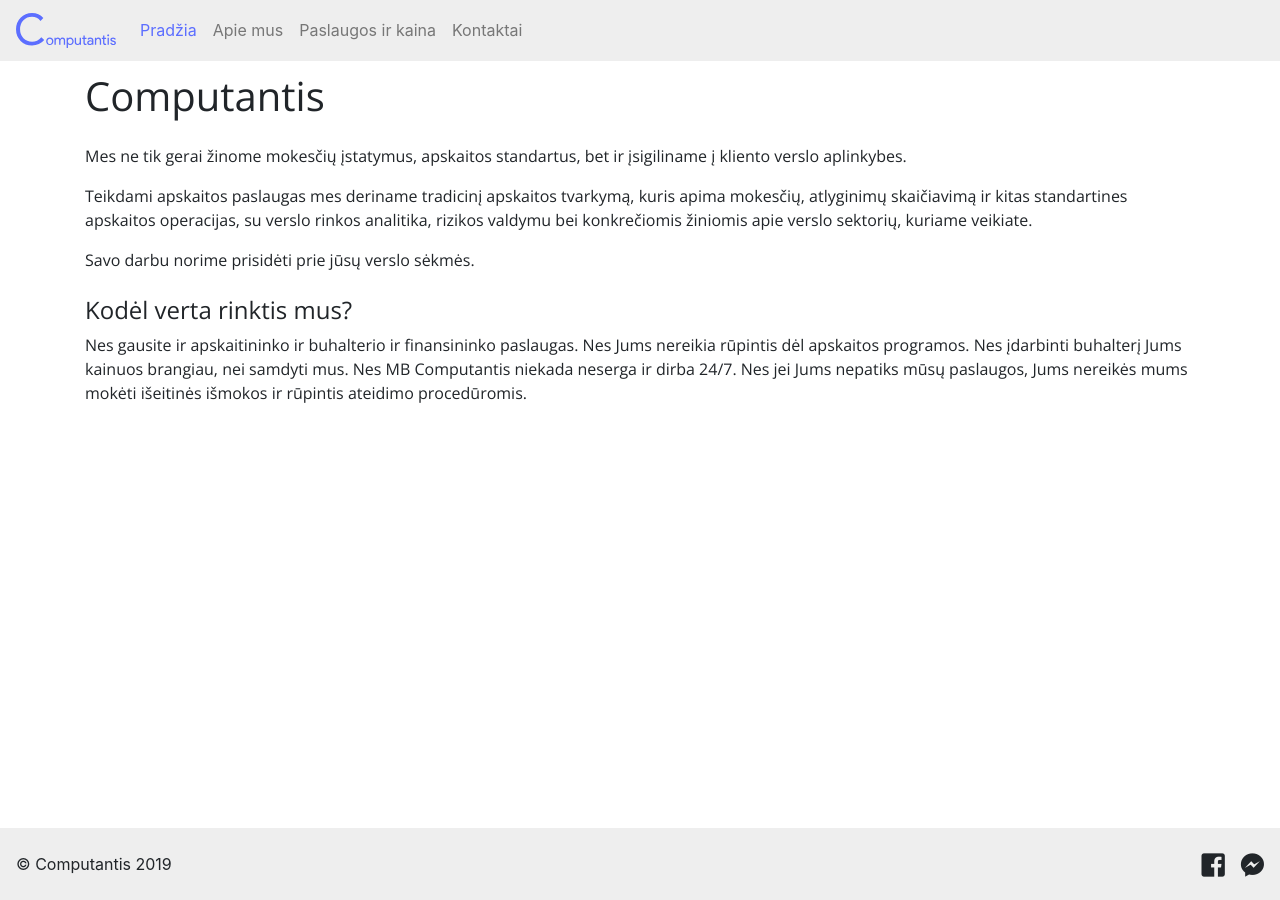
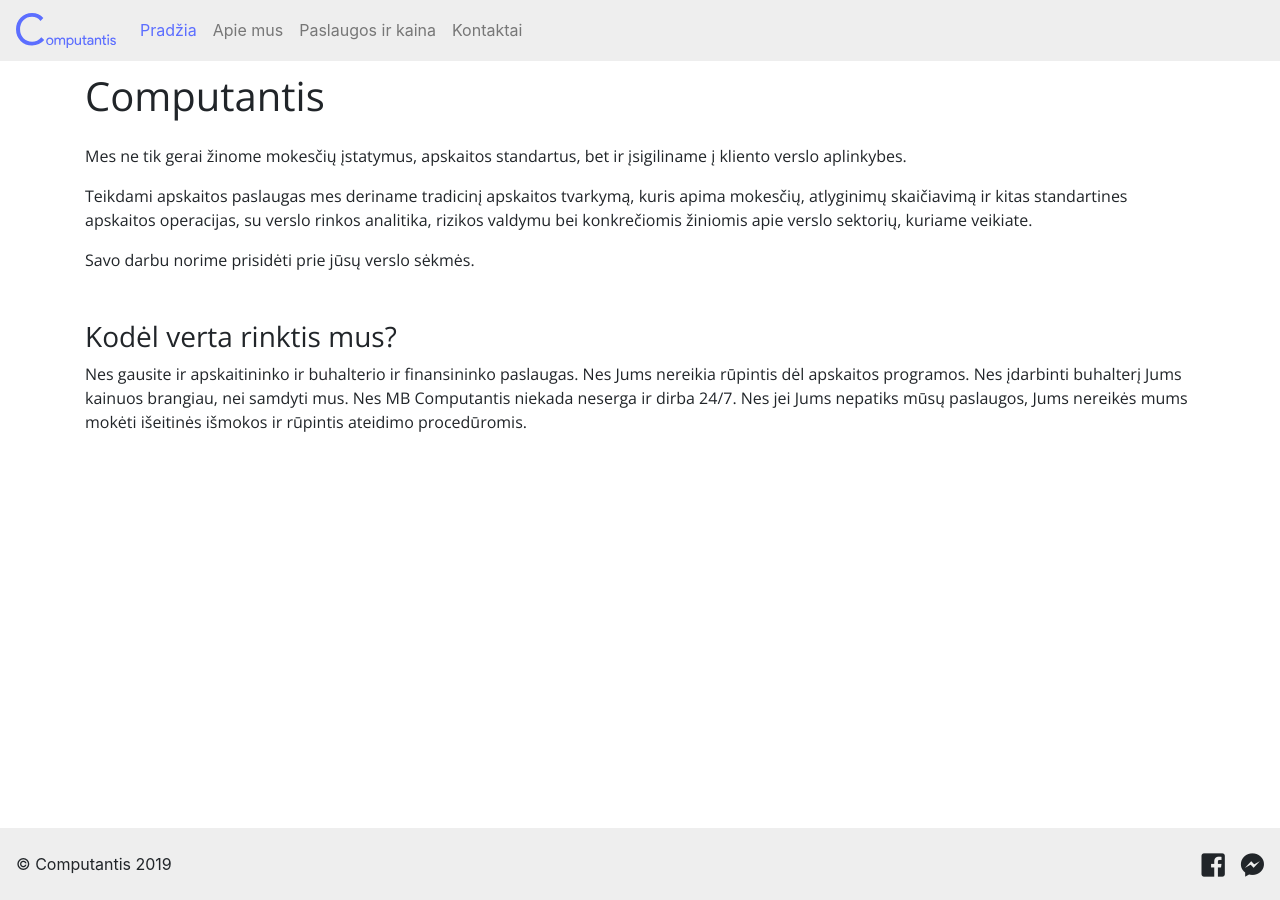
Before and after one commit to MantasJan/Computantis, a Jekyll site: the page built from index.html, in a window 1280 px wide. Built offline with Jekyll 4.4.1, drawn with Linux system fonts in a browser that asks for light colours; nearby versions of some CDN libraries.

Commit message:
Changed margin

```diff
--- a/index.html
+++ b/index.html
@@ -10,6 +10,6 @@
     sektorių, kuriame veikiate. </p>
   <p> Savo darbu norime prisidėti prie jūsų verslo sėkmės. </p>
 </div>
-<div class="text mt-4">
-  <h4>Kodėl verta rinktis mus?</h4>
+<div class="text mt-5">
+  <h3>Kodėl verta rinktis mus?</h3>
   <p>Nes gausite ir apskaitininko ir buhalterio ir finansininko paslaugas. Nes Jums nereikia rūpintis dėl  apskaitos programos. Nes įdarbinti buhalterį Jums kainuos brangiau, nei samdyti mus. Nes MB Computantis niekada neserga ir dirba 24/7. Nes jei Jums nepatiks mūsų paslaugos, Jums nereikės mums mokėti išeitinės išmokos ir rūpintis ateidimo procedūromis.</p>
```
